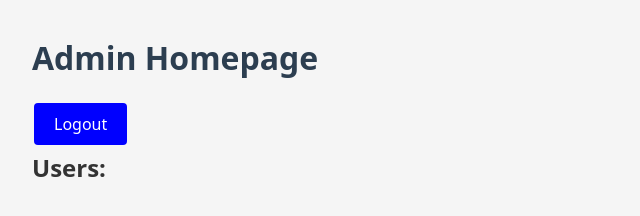
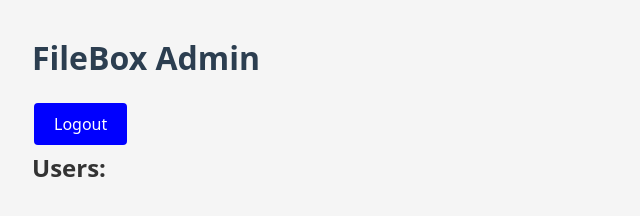
Before and after one commit to Chaz11133040/FileBox, a website: page public/admin.html in a window 1280 px wide. Shown: the whole page, without its empty margins (0-640 px from the left). Drawn offline with Linux system fonts and the light colour scheme; no server answers.

Commit message:
minor heading changes

```diff
--- a/public/admin.html
+++ b/public/admin.html
@@ -106,7 +106,7 @@
 
 </head>
 <body>
-    <h1>Admin Homepage</h1>
+    <h1>FileBox Admin </h1>
     <button class="primary" onclick="handleLogout()">Logout</button>
     <h2>Users:</h2>
     <div id="fileList">
```
Also changed, not shown: public/index.html (+1 -1 lines).
